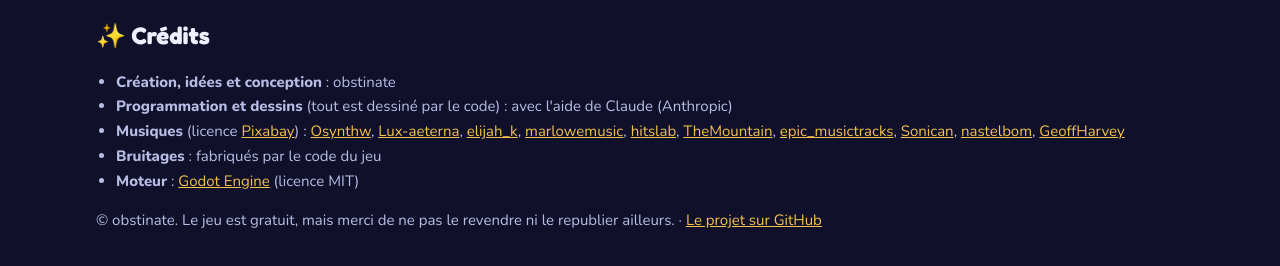
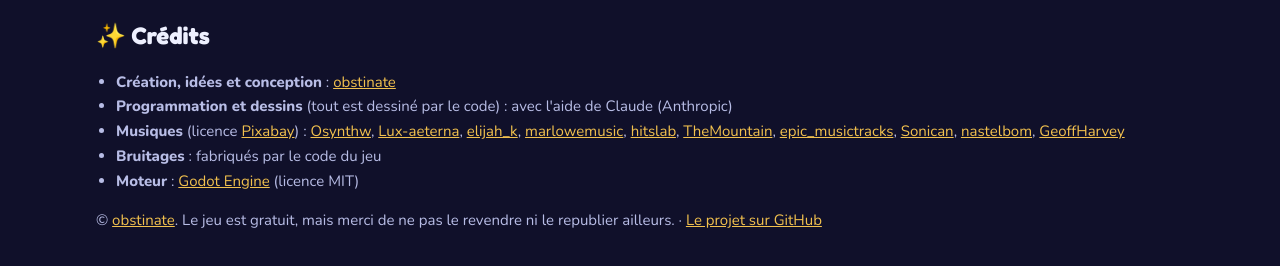
Before and after one commit to maher-mme/cuberra-isles, a plain HTML site: page index.html in a window 1280 px wide. Shown: the part 7212-7478 px from the top of the page. Drawn offline with nearby package versions, Linux system fonts and the light colour scheme.

Commit message:
Site : obstinate renvoie vers le profil Scratch
Co-Authored-By: Claude Opus 5.5 <noreply@anthropic.com>

```diff
--- a/index.html
+++ b/index.html
@@ -677,7 +677,7 @@
   <div class="contenu">
     <h2>✨ Crédits</h2>
     <ul>
-      <li><b>Création, idées et conception</b> : obstinate</li>
+      <li><b>Création, idées et conception</b> : <a href="https://scratch.mit.edu/users/-Obstinate-" target="_blank" rel="noopener">obstinate</a></li>
       <li><b>Programmation et dessins</b> (tout est dessiné par le code) : avec l'aide de Claude (Anthropic)</li>
       <li><b>Musiques</b> (licence <a href="https://pixabay.com/service/license-summary/">Pixabay</a>) :
         <a href="https://pixabay.com/fr/users/osynthw-50380892/">Osynthw</a>,
@@ -693,7 +693,7 @@
       <li><b>Bruitages</b> : fabriqués par le code du jeu</li>
       <li><b>Moteur</b> : <a href="https://godotengine.org">Godot Engine</a> (licence MIT)</li>
     </ul>
-    <p>© obstinate. Le jeu est gratuit, mais merci de ne pas le revendre ni le republier ailleurs. · <a href="https://github.com/maher-mme/cuberra-isles">Le projet sur GitHub</a></p>
+    <p>© <a href="https://scratch.mit.edu/users/-Obstinate-" target="_blank" rel="noopener">obstinate</a>. Le jeu est gratuit, mais merci de ne pas le revendre ni le republier ailleurs. · <a href="https://github.com/maher-mme/cuberra-isles">Le projet sur GitHub</a></p>
   </div>
 </footer>
 
```
